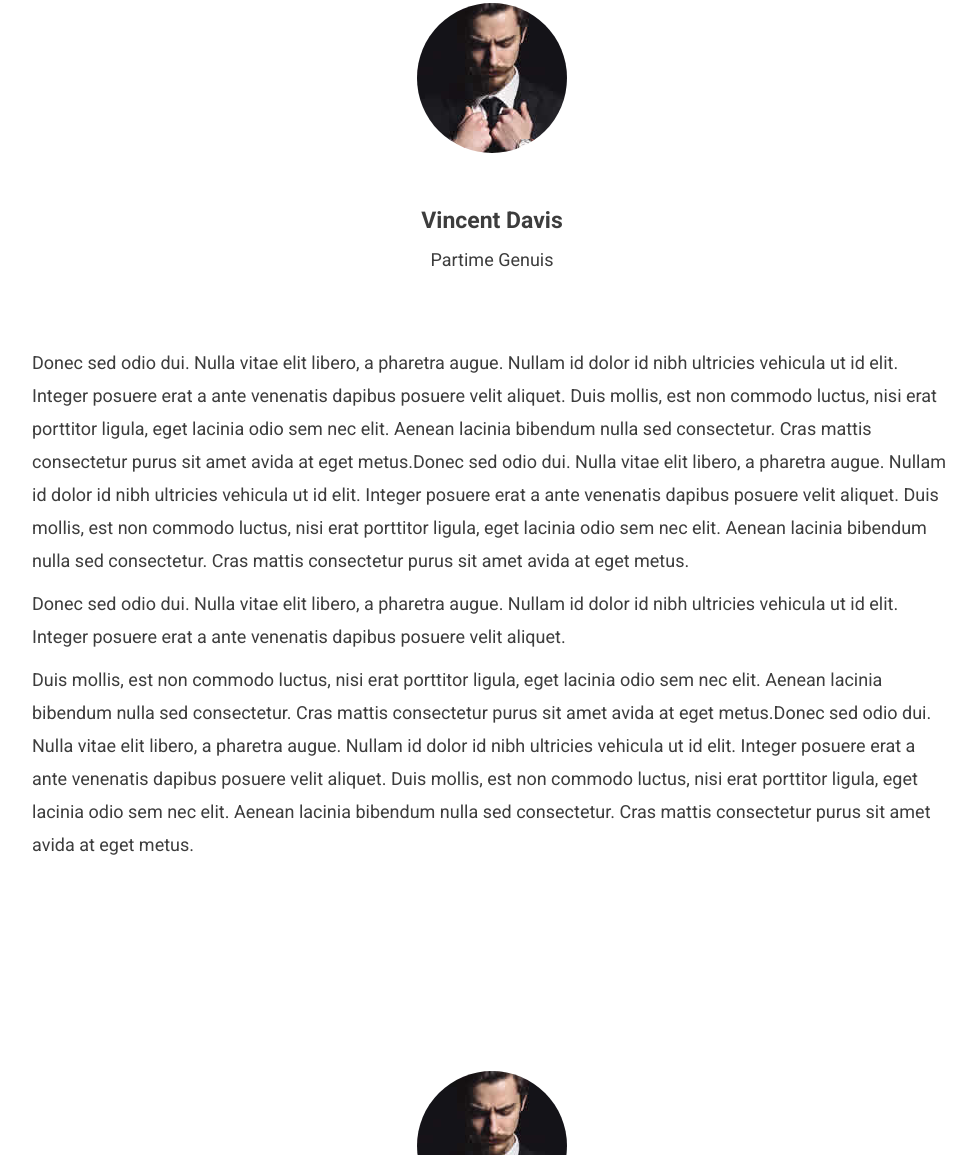
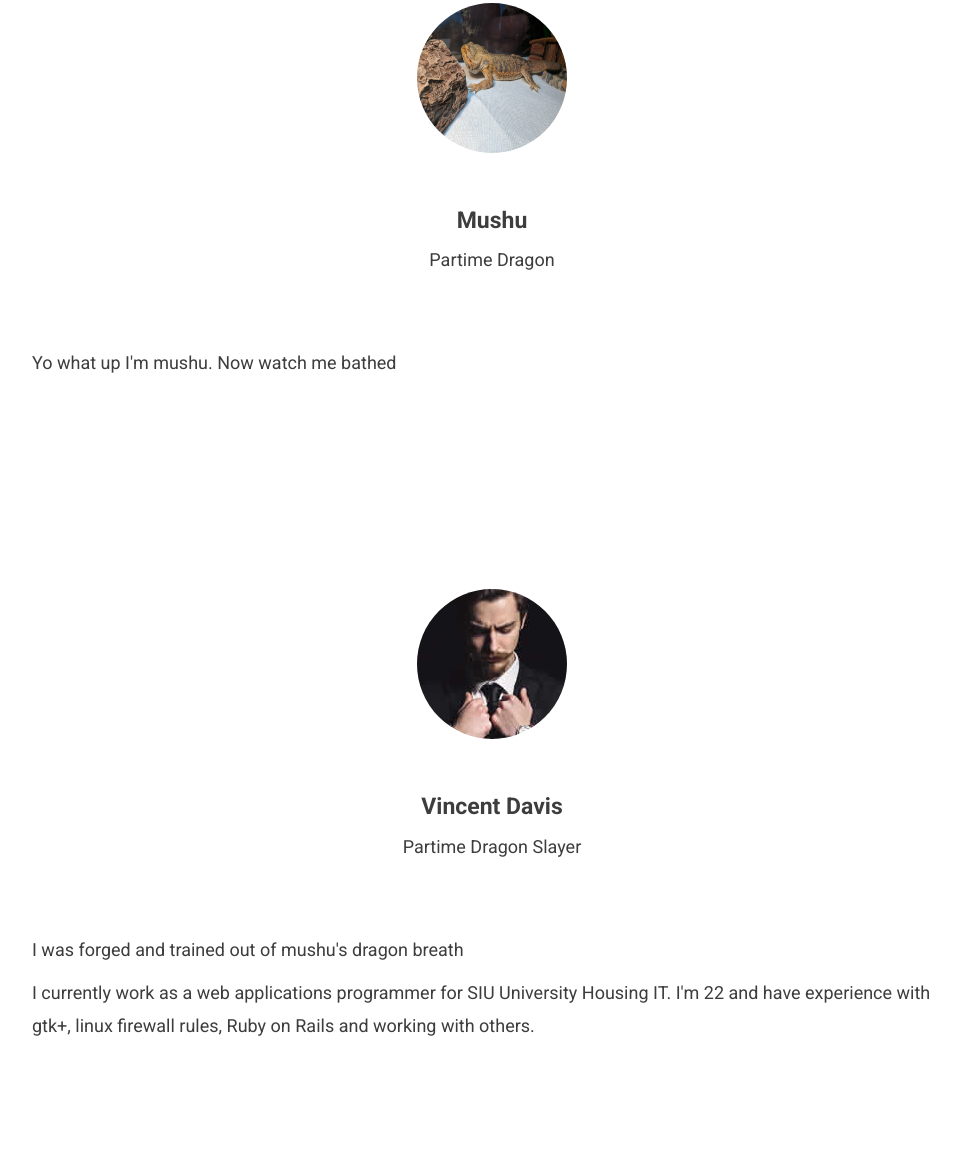
Before and after one commit to EasyIP2023/four_coders_and_a_dragon_web, a plain HTML site: page about.html in a window 1280 px wide. Shown: the part 847-2002 px from the top of the page, without its empty margins (148-1124 px from the left). Drawn offline with nearby package versions, Linux system fonts and the light colour scheme.

Commit message:
update info

```diff
--- a/about.html
+++ b/about.html
@@ -49,14 +49,28 @@
 <!-- description text section -->
 <section id="inner-description" class="section inner-description">
   <div class="container">
+    <div class="col-md-10 col-md-offset-1 text-center"> <img src="images/mushu.jpg" alt="Mushu">
+      <h1>Mushu</h1>
+      <p>Partime Dragon</p>
+    </div>
+    <div class="col-md-10 col-md-offset-1 space">
+      <p>Yo what up I'm mushu. Now watch me bathed</p>
+    </div>
+  </div>
+</section>
+<!-- description text section -->
+<!-- description text section -->
+<section id="inner-description" class="section inner-description">
+  <div class="container">
     <div class="col-md-10 col-md-offset-1 text-center"> <img src="images/designer-pic.jpg" alt="Mafolio">
       <h1>Vincent Davis</h1>
-      <p>Partime Genuis</p>
+      <p>Partime Dragon Slayer</p>
     </div>
     <div class="col-md-10 col-md-offset-1 space">
-      <p>Donec sed odio dui. Nulla vitae elit libero, a pharetra augue. Nullam id dolor id nibh ultricies vehicula ut id elit. Integer posuere erat a ante venenatis dapibus posuere velit aliquet. Duis mollis, est non commodo luctus, nisi erat porttitor ligula, eget lacinia odio sem nec elit. Aenean lacinia bibendum nulla sed consectetur. Cras mattis consectetur purus sit amet avida at eget metus.Donec sed odio dui. Nulla vitae elit libero, a pharetra augue. Nullam id dolor id nibh ultricies vehicula ut id elit. Integer posuere erat a ante venenatis dapibus posuere velit aliquet. Duis mollis, est non commodo luctus, nisi erat porttitor ligula, eget lacinia odio sem nec elit. Aenean lacinia bibendum nulla sed consectetur. Cras mattis consectetur purus sit amet avida at eget metus.</p>
-      <p>Donec sed odio dui. Nulla vitae elit libero, a pharetra augue. Nullam id dolor id nibh ultricies vehicula ut id elit. Integer posuere erat a ante venenatis dapibus posuere velit aliquet.</p>
-      <p>Duis mollis, est non commodo luctus, nisi erat porttitor ligula, eget lacinia odio sem nec elit. Aenean lacinia bibendum nulla sed consectetur. Cras mattis consectetur purus sit amet avida at eget metus.Donec sed odio dui. Nulla vitae elit libero, a pharetra augue. Nullam id dolor id nibh ultricies vehicula ut id elit. Integer posuere erat a ante venenatis dapibus posuere velit aliquet. Duis mollis, est non commodo luctus, nisi erat porttitor ligula, eget lacinia odio sem nec elit. Aenean lacinia bibendum nulla sed consectetur. Cras mattis consectetur purus sit amet avida at eget metus.</p>
+      <p>I was forged and trained out of mushu's dragon breath</p>
+      <p>I currently work as a web applications programmer for SIU University Housing IT.
+         I'm 22 and have experience with gtk+, linux firewall rules, Ruby on Rails and working with others.
+      </p>
     </div>
   </div>
 </section>
@@ -133,7 +147,7 @@
           <li><a href="#"><i class="fa fa-vimeo"></i></a></li>
         </ul>
         </p>
-        <p>© 2015 All rights reserved. All Rights Reserved<br>
+        <p>© 2017 All rights reserved. All Rights Reserved<br>
           Made with <i class="fa fa-heart pulse"></i> by <a href="http://kamalchaneman.com/">Designstub</a></p>
       </div>
     </div>
```
Also changed, not shown: contact.html (+1 -1 lines), index.html (+6 -1 lines), images/mushu.jpg (added), 1 other file.
